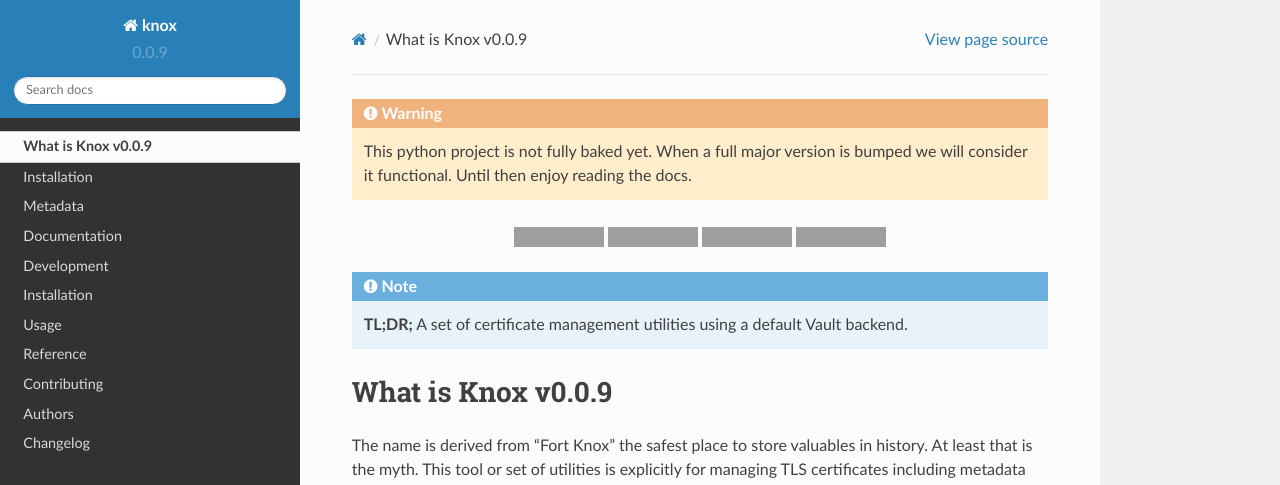
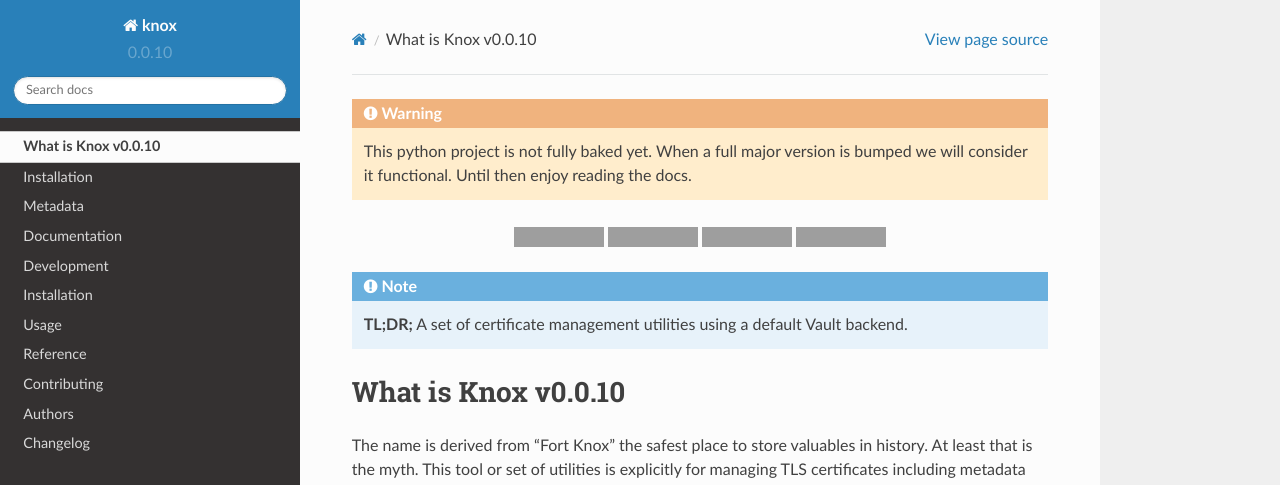
Before and after one commit to 8x8Cloud/knox, a Sphinx documentation site: the page built from docs/readme.rst, in a window 1280 px wide and 900 px high, cut to the strip 0-485 px from the top of the window. Built offline with Sphinx 7.4.7 and the Read the Docs theme 2.0.0, drawn with Linux system fonts in a browser that asks for light colours; grey boxes are pictures that could not be loaded.

Commit message:
Bump version: 0.0.9 → 0.0.10

```diff
--- a/README.md
+++ b/README.md
@@ -1,5 +1,5 @@
 
-What is Knox v0.0.9
+What is Knox v0.0.10
 ====================
 
 The name is derived from "Fort Knox" the safest place to store valuables in history. At least that is the myth. This tool or set of utilities is explicitly for managing TLS certificates including metadata about them and storing it in a backend.
--- a/docs/conf.py
+++ b/docs/conf.py
@@ -23,7 +23,7 @@ project = 'knox'
 year = '2020'
 author = 'Lance Johnson'
 copyright = '{0}, {1}'.format(year, author)
-version = release = '0.0.9'
+version = release = '0.0.10'
 
 pygments_style = 'trac'
 templates_path = ['.']
--- a/setup.py
+++ b/setup.py
@@ -25,7 +25,7 @@ def read(*names, **kwargs):
 
 setup(
     name='knox',
-    version='0.0.9',
+    version='0.0.10',
     license='Apache-2.0',
     description='Certificate management utilities with Vault backend',
     long_description='%s\n%s' % (
--- a/src/knox/__init__.py
+++ b/src/knox/__init__.py
@@ -1,2 +1,2 @@
-__version__ = '0.0.9'
+__version__ = '0.0.10'
 from .knox import Knox  # noqa: F401
```
Also changed, not shown: .bumpversion.cfg, 1 other file.
